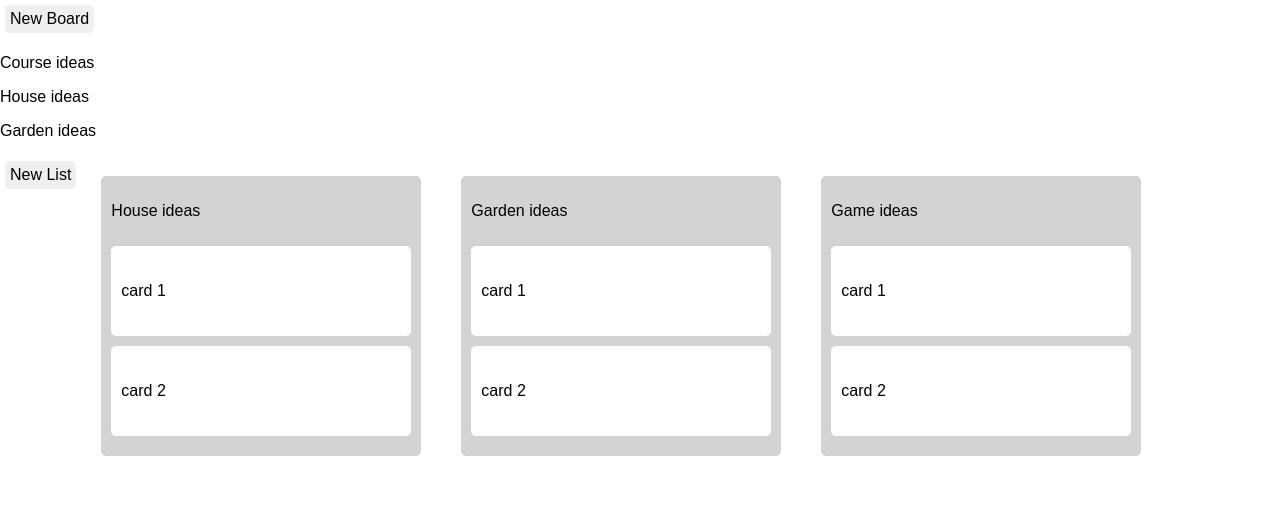
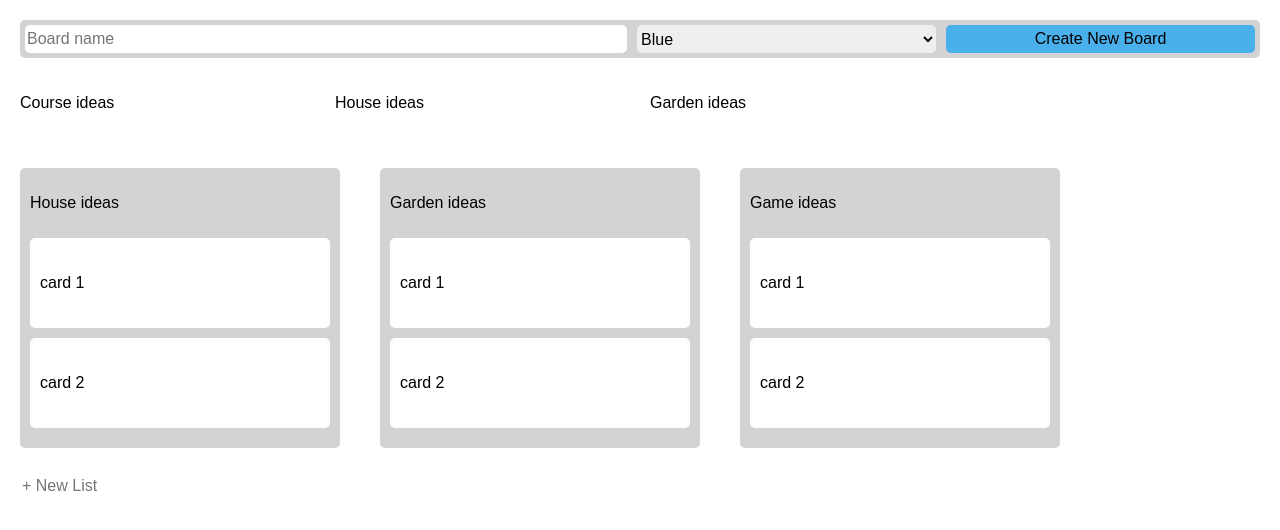
Before and after one commit to pshchegol1/reactJS-first-practice-trello, a React (Create React App) app: page / in a window 1280 px wide. Shown: the top 530 px of the page. Built offline with nearby package versions, Linux system fonts and the light colour scheme.

Commit message:
Controlled Components, Uncontrolled components and refs

```diff
--- a/src/components/Board.js
+++ b/src/components/Board.js
@@ -13,30 +13,58 @@
     {
         this.setState({ currentList: data.lists })
     }
-    createNewList  = () =>
+
+    addBoardInput = React.createRef()
+
+    createNewList  = (e) =>
     {
+        e.preventDefault();
         const list =
         {
             id: Math.random(),
-            title: "My List",
+            title: this.addBoardInput.current.value,
             board: 300,
-            creadedAt: new Date()
+            creadedAt: new Date(),
+            cards: [
+                {
+                    id: 1,
+                    text: 'card 1'
+                },
+                {
+                    id: 2,
+                    text: 'card 2'
+                }
+            ]
 
         }
+        //Does not allow you to create an empty list/ it checks if input is not empty
+        if(list.title)
+        {
             this.setState({ currentList:[...this.state.currentList, list]})
+        }
+        // Clears the input after submit
+        this.addBoardInput.current.value = '';
+
     }
     render()
     {
         return(
-
+            <div>
                 <div className="lists-wrapper">
-                <button onClick = {this.createNewList}>New List</button>
                     {Object.keys(this.state.currentList).map(key => (
 
                         <List key = {this.state.currentList[key].id}
                         list = {this.state.currentList[key]} />
                     ))}
                 </div>
+                <form onSubmit={this.createNewList}
+                className="new-list-wrapper">
+                    <input type="text"
+                    ref = {this.addBoardInput}
+                    name="name"
+                    placeholder="+ New List"/>
+                </form>
+            </div>
         )
     }
 }
--- /dev/null
+++ b/src/components/CreateBoardForm.js
@@ -0,0 +1,55 @@
+import React from 'react';
+import PropTypes from 'prop-types';
+
+class CreateBoardForm extends React.Component
+{
+    state = {
+        title: '',
+        background: '#80ccff'
+    }
+    handleSubmit = (e) => {
+        e.preventDefault();
+        const board = {
+            title: this.state.title,
+            background: this.state.background,
+            createAt: new Date(),
+            user: 'abc123'
+        }
+        if(board.title && board.background)
+        {
+            this.props.createNewBoard(board);
+        }
+    }
+    render(){
+        return(
+            <form
+                className="create-board-wrapper"
+                onSubmit={this.handleSubmit}>
+                <input
+                type="text"
+                name="name"
+                placeholder="Board name"
+                onChange={(e) => this.setState({title: e.target.value})}
+                />
+                <select name="background"
+                onChange={(e) => this.setState({ background: e.target.value })}
+                >
+                    <option value="#80ccff">Blue</option>
+                    <option value="#80ffaa">Green</option>
+                    <option value="#f94a1e">Red</option>
+                    <option value="#ffb3ff">Pink</option>
+                    <option value="#bf00ff">Purple</option>
+                    <option value="#ffad33">Orange</option>
+                </select>
+                <button type="submit">Create New Board</button>
+            </form>
+        )
+    }
+}
+
+CreateBoardForm.propTypes = {
+    createNewBoard: PropTypes.func.isRequired
+}
+
+
+export default CreateBoardForm
--- a/src/components/pages/Home.js
+++ b/src/components/pages/Home.js
@@ -1,30 +1,25 @@
 import React from 'react';
+import PropTypes from 'prop-types';
+
+
 import BoardPreview from '../BoardPreview';
-import PropTypes from 'prop-types';
+import CreateBoardForm from '../CreateBoardForm'
 
 class Home extends React.Component
 {
-    newBoard = () =>
-    {
-        const board =
-        {
-            title:"First React App",
-            background:"#fff",
-            createAt: new Date()
-        }
-        this.props.createNewBoard(board)
-    }
     render()
     {
         return(
 
             <div>
-                <button onClick = {this.newBoard}>New Board</button>
+                <CreateBoardForm createNewBoard={this.props.createNewBoard}/>
+                <div className="board-preview-wrapper">
                 {Object.keys(this.props.boards).map(key => (
                     < BoardPreview
                     key={key}
                     board={this.props.boards[key]}/>
                 ))}
+                </div>
             </div>
         )
     }
```
Lines whose indentation alone changed are shown as unchanged.
